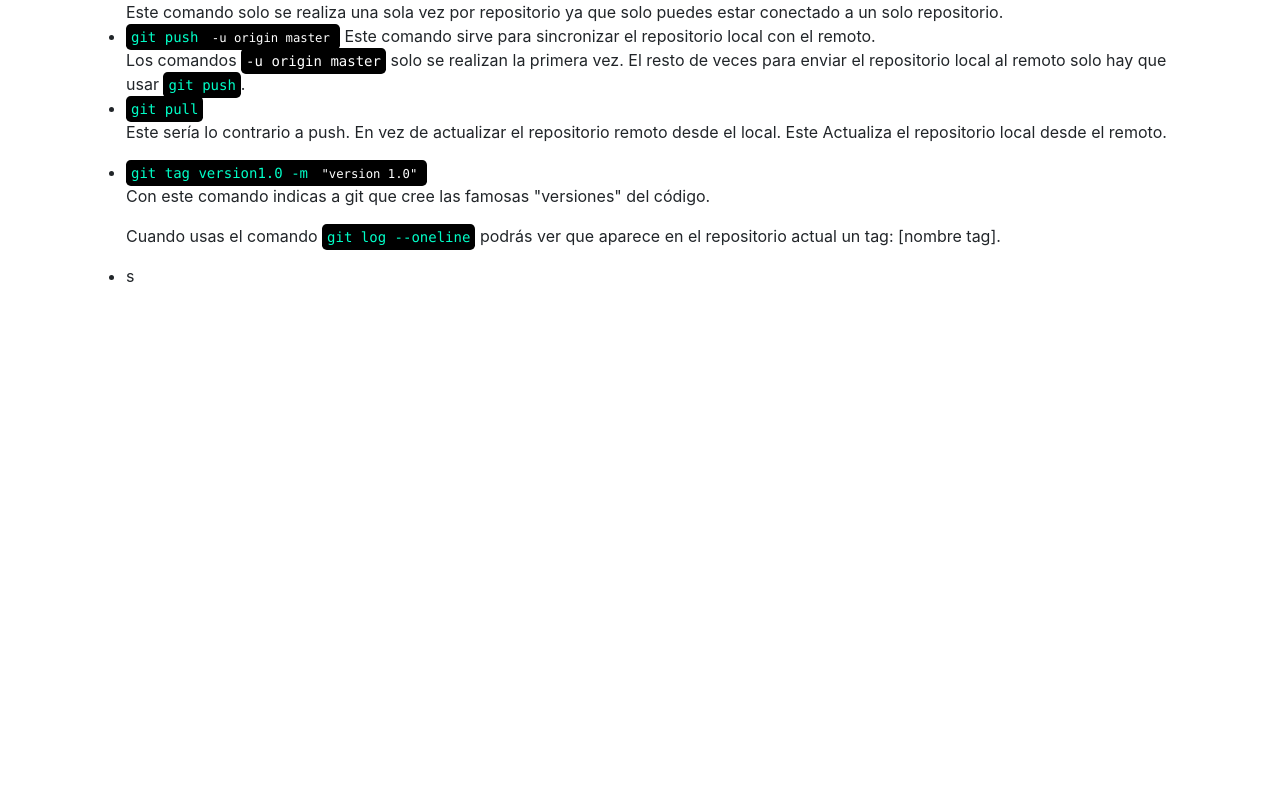
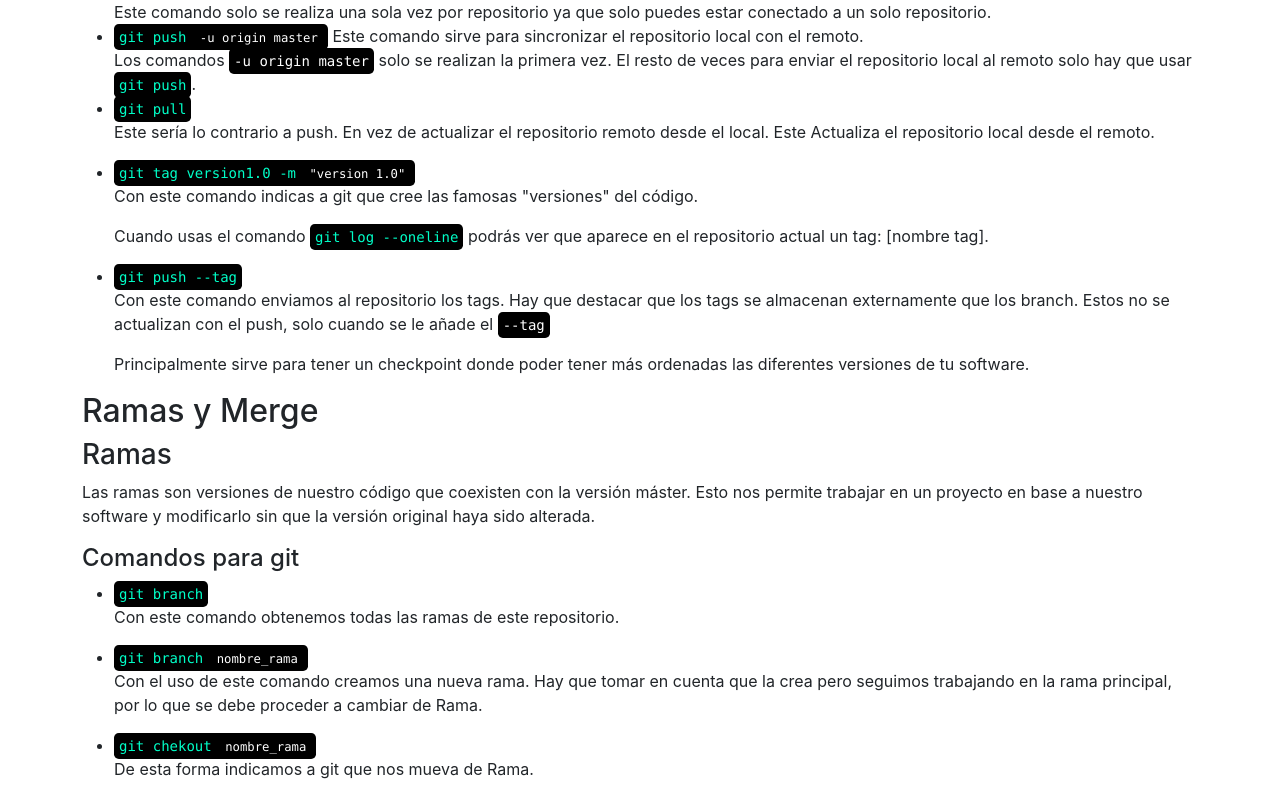
Before and after one commit to sberrus/git-react, a React (Create React App) app: page / in a window 1280 px wide. Shown: the part 830-1627 px from the top of the page. Before the commit the page ends 1134 px from the top, so only its background shows below. Built offline with nearby package versions, Linux system fonts and the light colour scheme.

Commit message:
Clase tags push and pull, branch

```diff
--- a/src/components/Body.jsx
+++ b/src/components/Body.jsx
@@ -13,7 +13,7 @@ function Body() {
             <h6>Bluuweb - YouTube</h6>
           </a>
         </div>
-        <div className="container-fluid">
+        <div className="container-fluid p-0">
           <h4 className="text-info">Inicio</h4>
           <p>
             Esto es un repaso de las cosas básicas y conseguir nuevos
@@ -95,7 +95,41 @@ function Body() {
               </p>
             </li>
             <li>
-              s
+              <code>git push --tag</code>
+              <p>
+                Con este comando enviamos al repositorio los tags. Hay que destacar que los tags se almacenan externamente que los branch. Estos no se actualizan con el push, solo cuando se le añade el <code className="text-white">--tag</code>
+              </p>
+              <p>
+                Principalmente sirve para tener un checkpoint donde poder tener más ordenadas las diferentes versiones de tu software.
+              </p>
+            </li>
+          </ul>
+        </div>
+        <div className="container-fluid p-0">
+          <h2>Ramas y Merge</h2>
+         <h3>Ramas</h3>
+          <p>
+            Las ramas son versiones de nuestro código que coexisten con la versión máster. Esto nos permite trabajar en un proyecto en base a nuestro software y modificarlo sin que la versión original haya sido alterada.
+          </p>
+          <h4>Comandos para git</h4>
+          <ul>
+            <li>
+              <code>git branch</code>
+              <p>
+                Con este comando obtenemos todas las ramas de este repositorio.
+              </p>
+            </li>
+            <li>
+              <code>git branch <code className="text-white">nombre_rama</code></code>
+              <p>
+                Con el uso de este comando creamos una nueva rama. Hay que tomar en cuenta que la crea pero seguimos trabajando en la rama principal, por lo que se debe proceder a cambiar de Rama.
+              </p>
+            </li>
+            <li>
+              <code>git chekout <code className="text-white">nombre_rama</code></code>
+              <p>
+                De esta forma indicamos a git que nos mueva de Rama.
+              </p>
             </li>
           </ul>
         </div>
```
